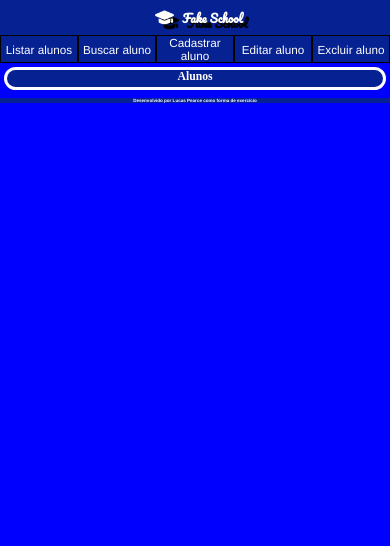
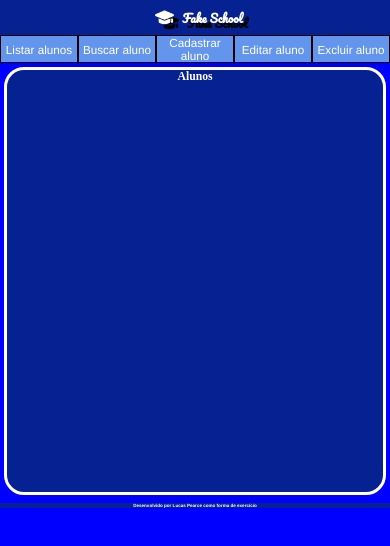
Before and after one commit to pearcelucas/FakeSchool, a plain HTML site: page index.html in a window 390 px wide. Drawn offline with Linux system fonts and the light colour scheme.

Commit message:
Update responsivo.css

```diff
--- a/responsivo.css
+++ b/responsivo.css
@@ -1,16 +1,18 @@
-@media (max-width:800px) and (orientation: portrait) {
-    /* Estilos para telas menores que 800px ou orientação retrato */
+@media (max-width:800px) and (orientation: portrait){
+    /* Estilos para telas menores que 1100px */
 
     #container{
         display: none;
     }
-
     #relatorio {
         width: 100%;
         margin: 1% 1%;
+        min-height: 50vh;
+
     }
 
     #nav-bar{
+
         display: flex;
         width: 100%;
     }
@@ -18,13 +20,13 @@
     button{
         margin: 0;
         border-radius: 0;
-        background-color: rgb(5, 33, 146);
+        background-color:cornflowerblue;
         color: white;
         border: 1px solid black;
     }
 
     button:hover{
         background-color: white;
-        color: blue;
+        color: rgb(5, 33, 146);
     }
   }
```
